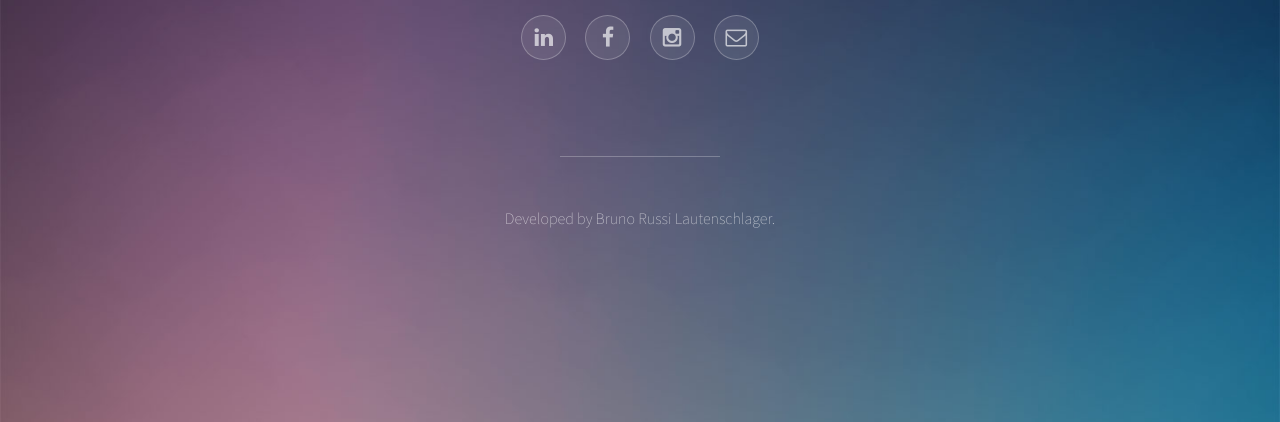
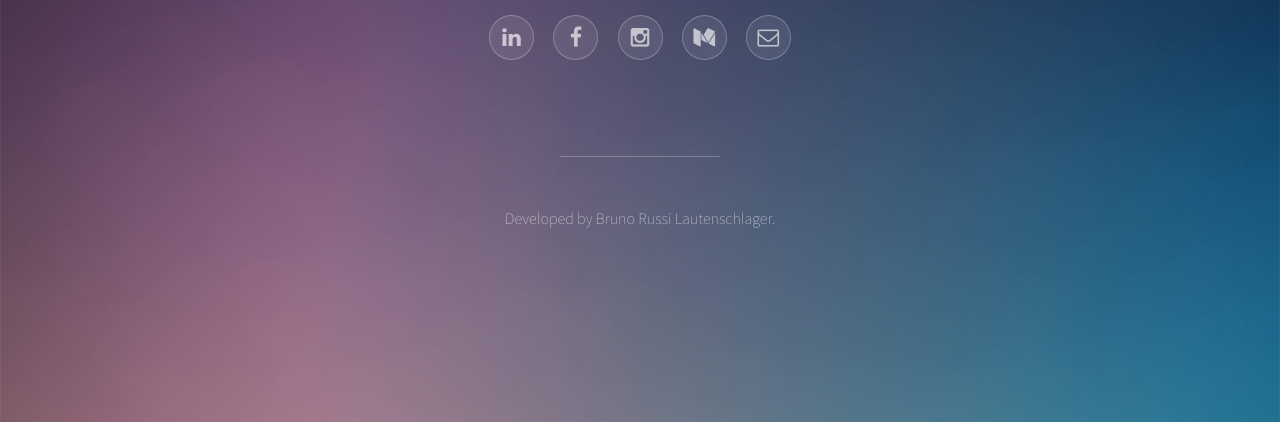
Before and after one commit to brunoxd13/brunoxd13.github.io, a plain HTML site: page index.html in a window 1280 px wide. Shown: the part 378-800 px from the top of the page. Drawn offline with Linux system fonts and the light colour scheme.

Commit message:
Update index.html

```diff
--- a/index.html
+++ b/index.html
@@ -35,6 +35,7 @@
 							<li><a target="_blank" href="https://linkedin.com/in/bruno-russi-lautenschlager-337a0a85/" class="icon style2 fa-linkedin"><span class="label">Linkedin</span></a></li>
 							<li><a target="_blank" href="https://www.facebook.com/bruno.russi.lautenschlager" class="icon style2 fa-facebook"><span class="label">Facebook</span></a></li>
 							<li><a target="_blank" href="https://www.instagram.com/bruno_russi/" class="icon style2 fa-instagram"><span class="label">Instagram</span></a></li>
+							<li><a target="_blank" href="https://medium.com/@brunoxd13" class="icon style2 fa-medium"><span class="label">Medium</span></a></li>
 							<!--
 								<li><a target="_blank" href="#" class="icon style2 fa-twitter"><span class="label">Twitter</span></a></li>
 							-->
```
